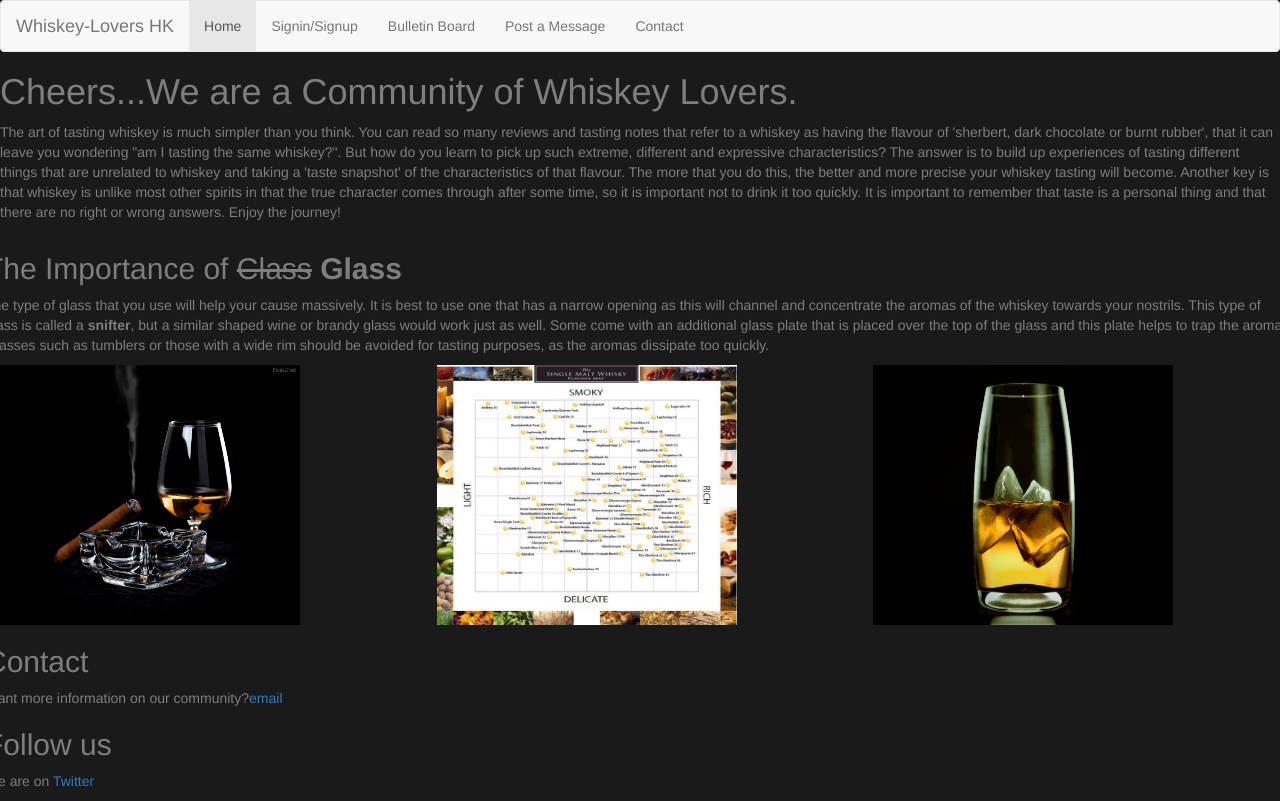
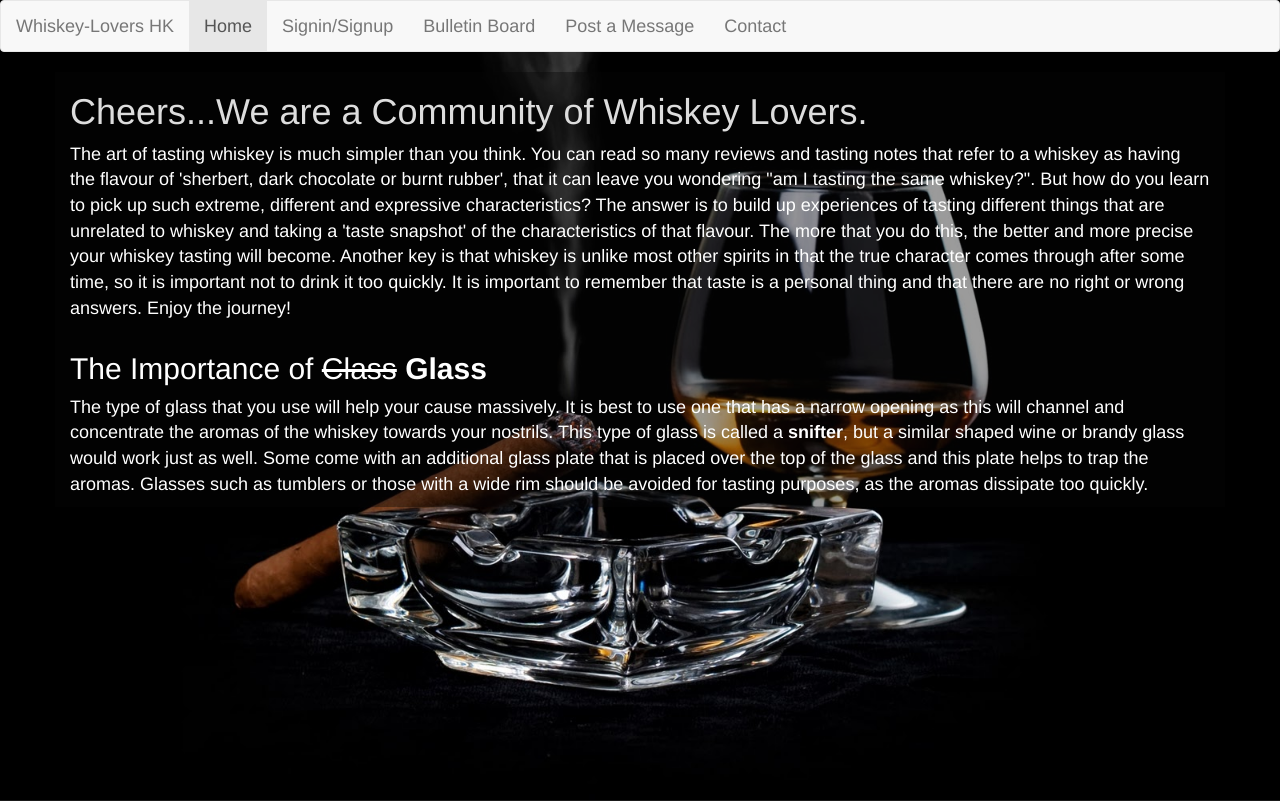
Before and after one commit to SCREEM-EXTREME/Whiskey-Lovers, a plain HTML site: page Front_end/index.html in a window 1280 px wide. Drawn offline with nearby package versions, Linux system fonts and the light colour scheme; a script that the page names is missing.

Commit message:
small improvements

```diff
--- a/Front_end/css/custom.css
+++ b/Front_end/css/custom.css
@@ -1,27 +1,47 @@
 body {
   background-color: #1A1A1A;
+  color: white;
+  font-size: 18px;
 }
+
+#homeImages {
+  margin-top: 30px;
+}
+
 #signup {
-    background-image: url("./assets/blue_label_image.jpg");
+  background-image: url("../css/assets/blue_label_image.jpg");
+  background-size: cover;
+  background-repeat: no-repeat;
 }
+#indexPage {
+  background-image: url("../css/assets/whiskyglass.jpg");
+  background-size: cover;
+  background-repeat: no-repeat;
+}
+
+.popout {
+  background-color: rgba(5,5,5, 0.4);
+}
+
 .col-full  {
-    color: #7E7E7E;
+  color: #DDD;
 }
+
 #id {
   width: 200px;
 }
 #logo-container, #container_sign, h1 {
-    color: #7E7E7E;
+  color: #DDD;
 }
 .Home{
-    color: #7E7E7E;
+  color: #DDD;
 }
 .col-contact, .col-social{
-    color: #7E7E7E;
+  color: #DDD;
 }
 .top-page  {
   background-color: #1A1A1A;
-    color: #7E7E7E;
+  color: #DDD;
 }
 #login {
   vertical-align: left;
@@ -64,5 +84,5 @@ label {
   padding-left: 0.5em;
 }
 #msg {
-    color: #7E7E7E;
+  color: #DDD;
 }
--- a/Front_end/index.html
+++ b/Front_end/index.html
@@ -20,7 +20,7 @@
     <script src="js/main.js"></script>
 
 </head>
-<body>
+<body id="indexPage">
   <nav class="navbar navbar-default">
     <div class="container-fluid">
       <!-- Brand and toggle get grouped for better mobile display -->
@@ -47,53 +47,28 @@
     </div><!-- /.container-fluid -->
   </nav>
 
-
-
-  <div id="content">
-    <section class="Home">
+  <div id="content" class="container">
+    <section class="row popout">
+      <div class="col-xs-12">
         <h1>Cheers...<span class="nl"></span>We are a Community of Whiskey Lovers.</h1>
         <p>
           The art of tasting whiskey is much simpler than you think. You can read so many reviews and tasting notes that refer to a whiskey as having the flavour of 'sherbert, dark chocolate or burnt rubber', that it can leave you wondering "am I tasting the same whiskey?". But how do you learn to pick up such extreme, different and expressive characteristics?
           The answer is to build up experiences of tasting different things that are unrelated to whiskey and taking a 'taste snapshot' of the characteristics of that flavour. The more that you do this, the better and more precise your whiskey tasting will become. Another key is that whiskey is unlike most other spirits in that the true character comes through after some time, so it is important not to drink it too quickly. It is important to remember that taste is a personal thing and that there are no right or wrong answers.
           Enjoy the journey!
         </p>
+      </div>
     </section>
 
-    <section class="row">
-      <div class="col-full">
+    <section class="row popout">
+      <div class="col-xs-12">
         <h2>The Importance of <strike>Class</strike> <strong>Glass</strong></h2>
         <p>
           The type of glass that you use will help your cause massively. It is best to use one that has a narrow opening as this will channel and concentrate the aromas of the whiskey towards your nostrils. This type of glass is called a <strong>snifter</strong>, but a similar shaped wine or brandy glass would work just as well. Some come with an additional glass plate that is placed over the top of the glass and this plate helps to trap the aromas. Glasses such as tumblers or those with a wide rim should be avoided for tasting purposes, as the aromas dissipate too quickly.
         </p>
       </div>
     </section>
-  <div id="wrapper">
-    <section class="row">
-        <div class="col-sm-4">
-        <a href="signin_signup.html"><img src="./css/assets/whiskyglass.jpg" width="300" height="260" alt="cigar whisky glass photo"></a>
-        </div>
-        <div class="col-sm-4">
-        <a href="./css/assets/flavor_map.jpg"><img src="./css/assets/whisky_flavor_map.jpg" width="300" height="260" alt="whisky flavor map"></a>
-        </div>
-        <div class="col-sm-4">
-        <a href="signin_signup.html"><img src="./css/assets/whiskey_black_1.jpg" width="300" height="260" alt="whisky in a glass.jpg"></a>
-        </div>
-    </section>
-  </div>
-    <section class="row">
-      <div class="col-contact">
-        <h2>Contact</h2>
-        <p>
-          Want more information on our community?<a href="mailto: contact@whiskey-lovers.com.hk">email</a>
-        </p>
-      </div>
-      <div class="col-social">
-        <h2>Follow us</h2>
-        <p>
-          We are on <a href="https://twitter.com/werg2c">Twitter</a>
-        </p>
-      </div>
-    </section>
+
+
 </div>
 
 </body>
```
Also changed, not shown: Front_end/signin_signup.html (+5 -14 lines). Lines whose indentation alone changed are shown as unchanged.
